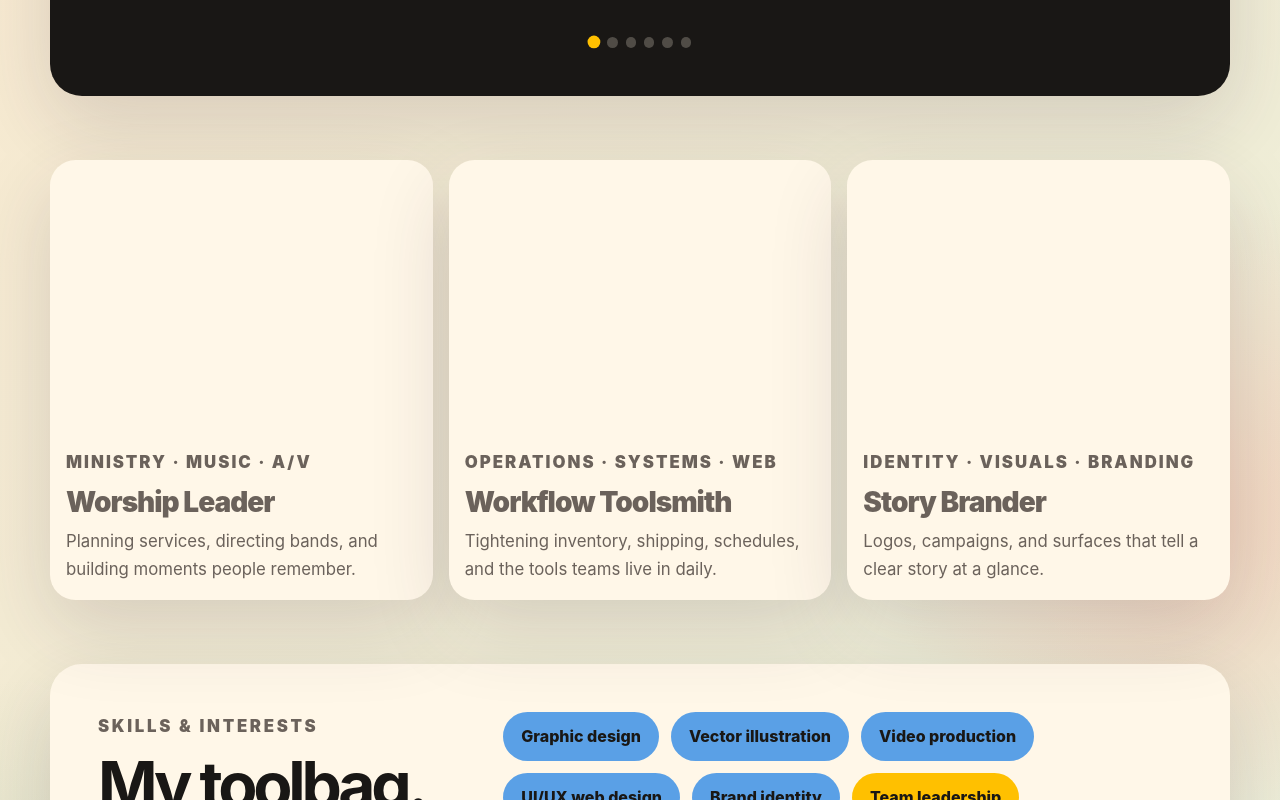
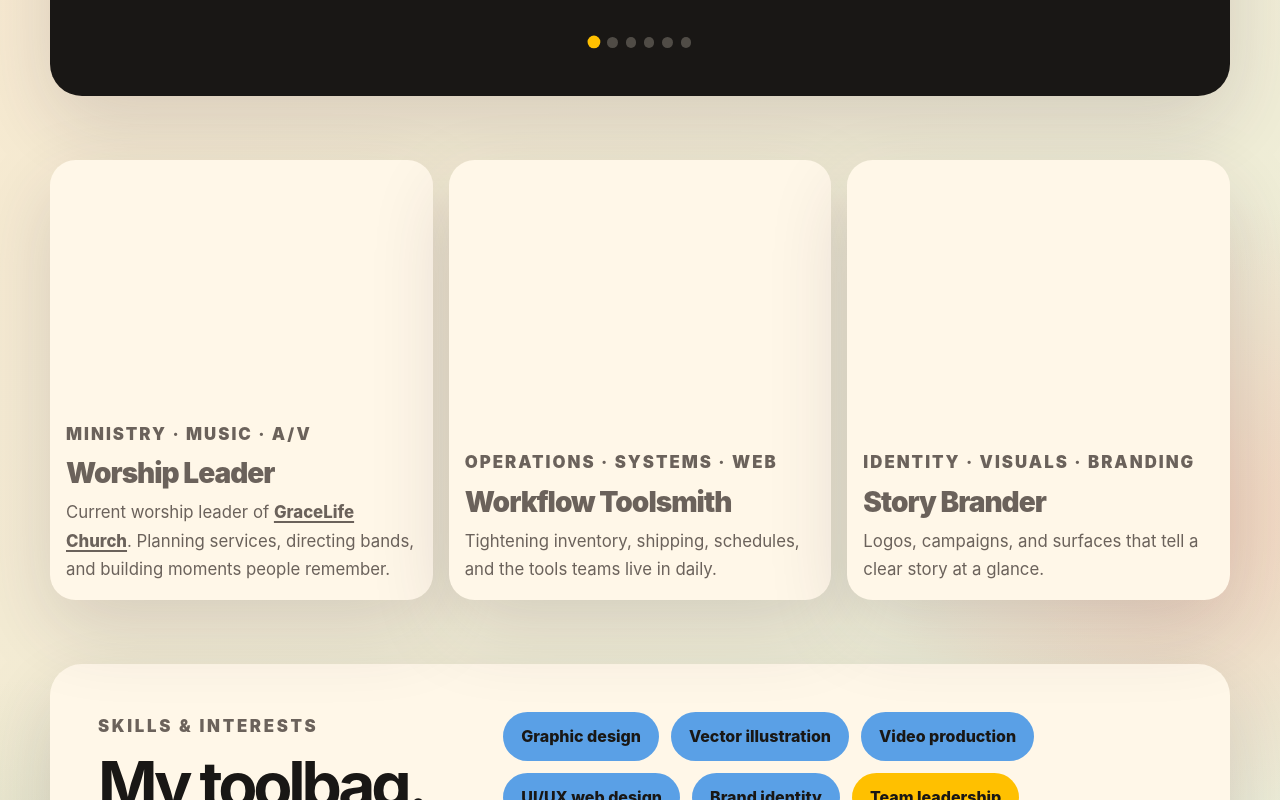
Before and after one commit to trueosdev/jack, a Next.js app: page / in a window 1280 px wide. Shown: the part 3434-4234 px from the top of the page. Built offline with nearby package versions, Linux system fonts and the light colour scheme.

Commit message:
Portfolio add

```diff
--- a/app/components/BrandIdentitiesCarousel.tsx
+++ b/app/components/BrandIdentitiesCarousel.tsx
@@ -11,30 +11,58 @@ import {
 
 const ACCENTS = ["#FFC000", "#5aa0e6", "#74AB86", "#ff765f"] as const;
 
-/** Default logos: rendered with `background-color: var(--paper)` + SVG luminance mask. */
-const BRAND_LOGO_ENTRIES: readonly { readonly alt: string; readonly src: string }[] =
-  [
+/** Default logos: rendered with `background-color: var(--paper)` + SVG alpha mask. */
+const BRAND_LOGO_ENTRIES: readonly {
+  readonly alt: string;
+  readonly href?: string;
+  readonly src: string;
+}[] = [
   { alt: "Broken Bean Coffee Roasters", src: "/brokenBean.svg" },
-    { alt: "Grace Life Church Decatur", src: "/gracelife.svg" },
+  { alt: "Grace Life Church Decatur", href: "https://www.gracelifedecatur.org/", src: "/gracelife.svg" },
   { alt: "So You Sew Embroidery", src: "/SoYouSew.svg" },
   { alt: "True Chats", src: "/trueChatsLogo.svg" },
   { alt: "Mock", src: "/mock.svg" },
   { alt: "Native", src: "/native.svg" },
 ];
 
-function BrandLogoPaperMark({ alt, src }: { alt: string; src: string }) {
-  return (
+function BrandLogoPaperMark({
+  alt,
+  href,
+  src,
+}: {
+  alt: string;
+  href?: string;
+  src: string;
+}) {
+  const maskStyle = {
+    "--logo-mask": `url("${src}")`,
+  } as CSSProperties;
+
+  const mark = (
     <div
-      aria-label={alt}
+      aria-hidden={Boolean(href)}
+      aria-label={href ? undefined : alt}
       className="brand-identities__logo-masked"
-      role="img"
-      style={
-        {
-          "--logo-mask": `url("${src}")`,
-        } as CSSProperties
-      }
+      role={href ? undefined : "img"}
+      style={maskStyle}
     />
   );
+
+  if (href) {
+    return (
+      <a
+        aria-label={`${alt} — opens in a new tab`}
+        className="brand-identities__logo-link"
+        href={href}
+        rel="noopener noreferrer"
+        target="_blank"
+      >
+        {mark}
+      </a>
+    );
+  }
+
+  return mark;
 }
 
 type Props = {
@@ -49,8 +77,8 @@ export function BrandIdentitiesCarousel({ slides }: Props) {
   const items: ReactNode[] =
     slides && slides.length > 0
       ? [...slides]
-      : BRAND_LOGO_ENTRIES.map(({ alt, src }) => (
-          <BrandLogoPaperMark alt={alt} key={src} src={src} />
+      : BRAND_LOGO_ENTRIES.map(({ alt, href, src }) => (
+          <BrandLogoPaperMark alt={alt} href={href} key={src} src={src} />
         ));
 
   const count = Math.max(items.length, 1);
--- a/app/components/PortfolioTriGrid.tsx
+++ b/app/components/PortfolioTriGrid.tsx
@@ -24,7 +24,9 @@
  */
 
 import {
+  type KeyboardEvent,
   type MouseEvent,
+  type ReactNode,
   useCallback,
   useEffect,
   useRef,
@@ -36,7 +38,7 @@ type PortfolioLane = {
   readonly id: string;
   readonly title: string;
   readonly eyebrow: string;
-  readonly blurb: string;
+  readonly blurb: ReactNode;
   /** Hover wash: moss / sun / sky */
   readonly accent: "moss" | "sun" | "sky";
   /** H.264 — required baseline for Safari + older engines */
@@ -50,7 +52,21 @@ const LANES: readonly PortfolioLane[] = [
     id: "worship-leader",
     title: "Worship Leader",
     eyebrow: "MINISTRY · MUSIC · A/V",
-    blurb: "Planning services, directing bands, and building moments people remember.",
+    blurb: (
+      <>
+        Current worship leader of{" "}
+        <a
+          className="portfolio-card__tri-blurb-link"
+          href="https://www.gracelifedecatur.org"
+          rel="noopener noreferrer"
+          target="_blank"
+          onClick={(e) => e.stopPropagation()}
+        >
+          GraceLife Church
+        </a>
+        . Planning services, directing bands, and building moments people remember.
+      </>
+    ),
     accent: "moss",
     videoMp4: "/portfolio-worship-leader.mp4",
   },
@@ -133,7 +149,7 @@ export function PortfolioTriGrid() {
   }, []);
 
   const moveFollowTip = useCallback(
-    (e: MouseEvent<HTMLButtonElement>, laneExpanded: boolean) => {
+    (e: MouseEvent<HTMLDivElement>, laneExpanded: boolean) => {
       if (prefersReducedMotion || laneExpanded || isMobilePortfolioView) {
         setFollowTip(null);
         return;
@@ -151,9 +167,8 @@ export function PortfolioTriGrid() {
         const videoActive =
           (!prefersReducedMotion && isMobilePortfolioView) || expanded;
         return (
-          <button
+          <div
             aria-expanded={videoActive}
-            data-accent={lane.accent}
             className={[
               "portfolio-card",
               "portfolio-card--tri",
@@ -161,12 +176,20 @@ export function PortfolioTriGrid() {
             ]
               .filter(Boolean)
               .join(" ")}
+            data-accent={lane.accent}
             key={lane.id}
-            type="button"
+            role="button"
+            tabIndex={0}
+            onClick={() => activate(lane.id)}
+            onKeyDown={(e: KeyboardEvent<HTMLDivElement>) => {
+              if (e.key === "Enter" || e.key === " ") {
+                e.preventDefault();
+                activate(lane.id);
+              }
+            }}
             onMouseEnter={(e) => moveFollowTip(e, videoActive)}
             onMouseLeave={() => setFollowTip(null)}
             onMouseMove={(e) => moveFollowTip(e, videoActive)}
-            onClick={() => activate(lane.id)}
           >
             {/* Decorative loop — no audible speech track */}
             <video
@@ -198,7 +221,7 @@ export function PortfolioTriGrid() {
               <h3 className="portfolio-card__tri-title">{lane.title}</h3>
               <span className="portfolio-card__tri-blurb">{lane.blurb}</span>
             </span>
-          </button>
+          </div>
         );
       })}
       </div>
--- a/app/globals.css
+++ b/app/globals.css
@@ -750,6 +750,21 @@ main {
   width: min(94%, 20rem);
 }
 
+.brand-identities__logo-link {
+  align-self: center;
+  display: block;
+  justify-self: center;
+  line-height: 0;
+  max-width: 100%;
+  text-decoration: none;
+}
+
+.brand-identities__logo-link:focus-visible {
+  border-radius: 0.35rem;
+  outline: 2px solid var(--brand-identities-accent, var(--sun));
+  outline-offset: 4px;
+}
+
 .brand-identities__logo-masked {
   align-self: center;
   background-color: var(--paper);
@@ -1088,6 +1103,19 @@ main {
   max-width: 36ch;
 }
 
+.portfolio-card__tri-blurb-link {
+  color: inherit;
+  font-weight: 800;
+  text-decoration: underline;
+  text-decoration-thickness: 0.09em;
+  text-underline-offset: 0.18em;
+}
+
+.portfolio-card__tri-blurb-link:focus-visible {
+  outline: 2px solid currentColor;
+  outline-offset: 3px;
+}
+
 .portfolio-card--tri.is-expanded .portfolio-card__tri-blurb {
   color: color-mix(in srgb, var(--paper) 86%, transparent);
   text-shadow: 0 1px 12px rgb(0 0 0 / 35%);
```
Lines whose indentation alone changed are shown as unchanged.
